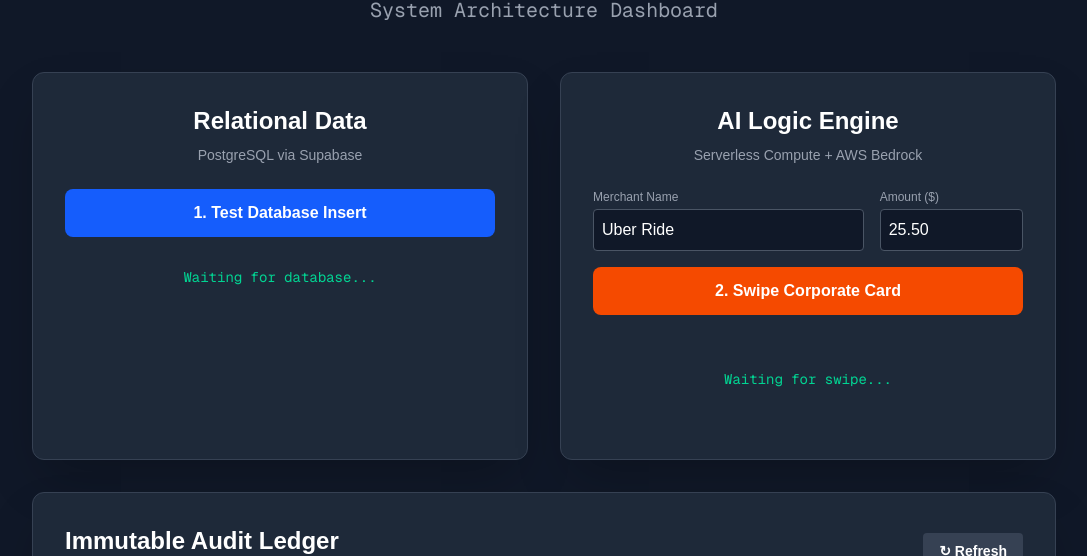
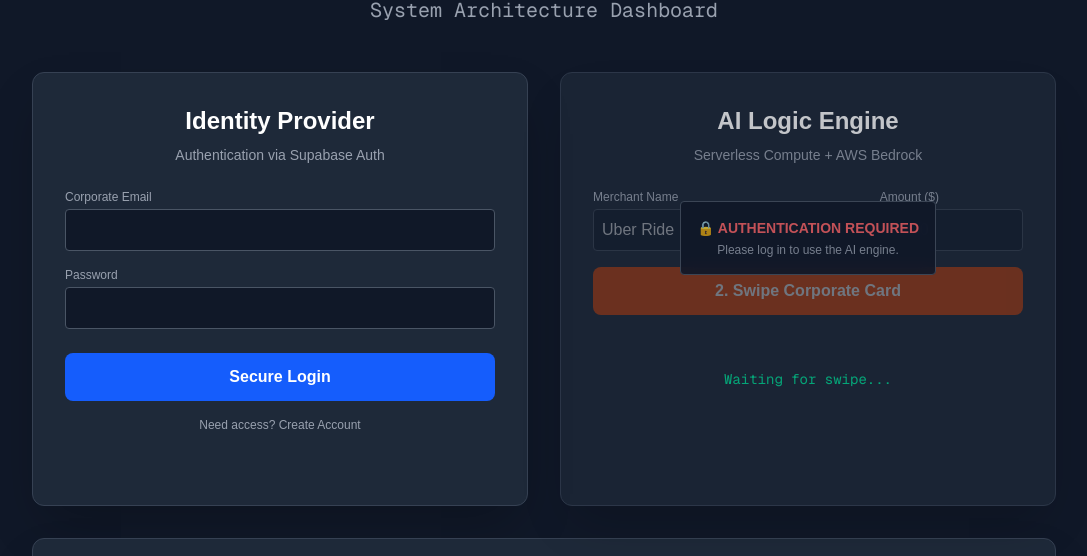
Before and after one commit to prajjwalsingh11/smartwallet-ai, a Next.js app: page / in a window 1280 px wide. Shown: the part 148-704 px from the top of the page, without its empty margins (96-1183 px from the left). Built offline with nearby package versions, Linux system fonts and the light colour scheme; no server answers.

Commit message:
Added Supabase User Authentication

```diff
--- a/app/page.tsx
+++ b/app/page.tsx
@@ -1,72 +1,115 @@
 "use client";
 
 import { useState, useEffect } from 'react';
-import { supabase } from '../utils/supabase';
+
+// Mocking the Supabase client so the Canvas preview can compile.
+// When pasting into your local VS Code, delete this mock object
+// and uncomment the import line below:
+// import { supabase } from '../utils/supabase';
+
+const supabase = {
+  auth: {
+    getSession: async () => ({ data: { session: null } }),
+    onAuthStateChange: (cb: any) => ({ data: { subscription: { unsubscribe: () => {} } } }),
+    signUp: async ({ email, password }: any) => ({ error: null }),
+    signInWithPassword: async ({ email, password }: any) => ({ error: null }),
+    signOut: async () => ({ error: null })
+  },
+  from: (table: string) => ({
+    insert: (data: any) => ({
+      select: async () => ({ data: [{ name: 'Prajjwal Singh' }], error: null })
+    })
+  })
+};
 
 export default function Home() {
-  const [dbStatus, setDbStatus] = useState("Waiting for database...");
+  // --- Auth State ---
+  const [user, setUser] = useState<any>(null);
+  const [email, setEmail] = useState('');
+  const [password, setPassword] = useState('');
+  const [isSignUp, setIsSignUp] = useState(false);
+  const [authLoading, setAuthLoading] = useState(false);
+  const [authMessage, setAuthMessage] = useState('');
+
+  // --- AWS & AI State ---
   const [awsStatus, setAwsStatus] = useState("Waiting for swipe...");
   const [aiDecision, setAiDecision] = useState("");
-
-  // Dynamic inputs state
   const [merchantInput, setMerchantInput] = useState("Uber Ride");
   const [amountInput, setAmountInput] = useState("25.50");
-
-  // New state for Audit Logs
   const [auditLogs, setAuditLogs] = useState<any[]>([]);
 
-  // Fetch logs as soon as the page loads
+  // --- Initialize: Check User Session & Fetch Logs ---
   useEffect(() => {
+    // 1. Check if user is already logged in
+    supabase.auth.getSession().then(({ data: { session } }) => {
+      setUser(session?.user ?? null);
+    });
+
+    // 2. Listen for login/logout events
+    const { data: { subscription } } = supabase.auth.onAuthStateChange((_event, session) => {
+      setUser(session?.user ?? null);
+    });
+
+    // 3. Fetch audit logs for the dashboard
     fetchAuditLogs();
+
+    return () => subscription.unsubscribe();
   }, []);
 
-  // --- GET Request: Fetch Logs ---
+  // --- Supabase Authentication Handlers ---
+  const handleAuth = async (e: React.FormEvent) => {
+    e.preventDefault();
+    setAuthLoading(true);
+    setAuthMessage("");
+
+    if (isSignUp) {
+      const { error } = await supabase.auth.signUp({ email, password });
+      if (error) setAuthMessage(`Error: ${error.message}`);
+      else setAuthMessage("Success! You can now log in.");
+    } else {
+      const { error } = await supabase.auth.signInWithPassword({ email, password });
+      if (error) setAuthMessage(`Error: ${error.message}`);
+      else setAuthMessage("Successfully logged in!");
+    }
+    setAuthLoading(false);
+  };
+
+  const handleSignOut = async () => {
+    await supabase.auth.signOut();
+    setAuthMessage("Logged out securely.");
+  };
+
+  // --- AWS Lambda (Fetch Logs) ---
   const fetchAuditLogs = async () => {
     const lambdaUrl = process.env.NEXT_PUBLIC_AWS_LAMBDA_URL;
     if (!lambdaUrl) return;
 
     try {
-      // A standard fetch defaults to a GET request
       const response = await fetch(lambdaUrl);
       const data = await response.json();
-      if (Array.isArray(data)) {
-        setAuditLogs(data);
-      }
+      if (Array.isArray(data)) setAuditLogs(data);
     } catch (error) {
       console.error("Failed to fetch logs:", error);
     }
   };
 
-  // --- 1. Supabase Database Test ---
-  const testDatabaseConnection = async () => {
-    setDbStatus("Connecting to Supabase...");
-    const { data, error } = await supabase
-      .from('users')
-      .insert([{ name: 'Prajjwal Singh', email: `prajjwal+${Date.now()}@smartwallet.com`, role: 'admin' }])
-      .select();
+  // --- AWS Lambda (Process Swipe) ---
+  const simulateCardSwipe = async () => {
+    if (!user) {
+      setAwsStatus("Access Denied: Please log in first.");
+      return;
+    }
 
-    if (error) setDbStatus(`DB Error: ${error.message}`);
-    else setDbStatus(`DB Success: User ${data[0].name} added!`);
-  };
-
-  // --- 2. AWS Lambda & Bedrock Test (POST Request) ---
-  const simulateCardSwipe = async () => {
     setAwsStatus("Analyzing transaction via AWS Bedrock...");
     setAiDecision("");
 
     const lambdaUrl = process.env.NEXT_PUBLIC_AWS_LAMBDA_URL;
-
-    if (!lambdaUrl) {
-      setAwsStatus("Error: AWS URL not found in .env.local");
-      return;
-    }
+    if (!lambdaUrl) return;
 
     try {
       const response = await fetch(lambdaUrl, {
         method: "POST",
-        headers: {
-          "Content-Type": "application/json"
-        },
+        headers: { "Content-Type": "application/json" },
         body: JSON.stringify({
           merchant: merchantInput,
           amount: parseFloat(amountInput) || 0
@@ -74,20 +117,15 @@ export default function Home() {
       });
 
       const data = await response.json();
-      console.log("AWS AI Response:", data);
 
       if (data && data.decision) {
         setAwsStatus(`Success! Merchant: ${data.merchantAnalyzed} ($${data.amountProcessed})`);
         setAiDecision(`AI Engine: ${data.decision}`);
-
-        // Refresh the ledger to show the new transaction immediately!
-        fetchAuditLogs();
+        fetchAuditLogs(); // Refresh ledger
       } else {
         setAwsStatus(`Received anomaly: ${JSON.stringify(data).substring(0, 60)}...`);
       }
-
     } catch (error: any) {
-      console.error("AWS Network Error:", error);
       setAwsStatus(`Network Error: ${error.message}`);
     }
   };
@@ -101,25 +139,76 @@ export default function Home() {
 
       <div className="grid grid-cols-1 md:grid-cols-2 gap-8 w-full max-w-5xl">
 
-        {/* Supabase Panel */}
+        {/* --- 1. Supabase Auth Panel --- */}
         <div className="bg-gray-800 p-8 rounded-xl border border-gray-700 shadow-2xl flex flex-col items-center">
-          <h3 className="text-2xl font-bold mb-2">Relational Data</h3>
-          <p className="text-sm text-gray-400 mb-6">PostgreSQL via Supabase</p>
-          <button
-            onClick={testDatabaseConnection}
-            className="px-6 py-3 w-full bg-blue-600 hover:bg-blue-500 rounded-lg font-bold transition-all active:scale-95 mb-4"
-          >
-            1. Test Database Insert
-          </button>
-          <p className="text-sm font-mono text-emerald-400 text-center h-12 flex items-center justify-center">
-            {dbStatus}
+          <h3 className="text-2xl font-bold mb-2">Identity Provider</h3>
+          <p className="text-sm text-gray-400 mb-6">Authentication via Supabase Auth</p>
+
+          {user ? (
+            <div className="w-full flex flex-col items-center bg-gray-900 p-6 rounded border border-emerald-900/50">
+              <div className="h-16 w-16 bg-emerald-900/50 rounded-full flex items-center justify-center mb-4 border border-emerald-500">
+                <span className="text-2xl">👤</span>
+              </div>
+              <p className="text-emerald-400 font-bold mb-1">Authenticated Employee</p>
+              <p className="text-gray-400 text-sm mb-6">{user.email}</p>
+              <button
+                onClick={handleSignOut}
+                className="px-6 py-2 w-full bg-gray-700 hover:bg-gray-600 rounded font-bold transition-all active:scale-95 text-sm"
+              >
+                Sign Out
+              </button>
+            </div>
+          ) : (
+            <form onSubmit={handleAuth} className="w-full">
+              <div className="mb-4">
+                <label className="block text-xs text-gray-400 mb-1">Corporate Email</label>
+                <input
+                  type="email"
+                  required
+                  value={email}
+                  onChange={(e) => setEmail(e.target.value)}
+                  className="w-full bg-gray-900 border border-gray-600 rounded p-2 text-white focus:outline-none focus:border-blue-500"
+                />
+              </div>
+              <div className="mb-6">
+                <label className="block text-xs text-gray-400 mb-1">Password</label>
+                <input
+                  type="password"
+                  required
+                  value={password}
+                  onChange={(e) => setPassword(e.target.value)}
+                  className="w-full bg-gray-900 border border-gray-600 rounded p-2 text-white focus:outline-none focus:border-blue-500"
+                />
+              </div>
+              <button
+                type="submit"
+                disabled={authLoading}
+                className="px-6 py-3 w-full bg-blue-600 hover:bg-blue-500 rounded-lg font-bold transition-all active:scale-95 mb-4 disabled:opacity-50"
+              >
+                {authLoading ? "Processing..." : (isSignUp ? "Create Account" : "Secure Login")}
+              </button>
+              <p className="text-xs text-center text-gray-400 cursor-pointer hover:text-blue-400" onClick={() => setIsSignUp(!isSignUp)}>
+                {isSignUp ? "Already have an account? Sign In" : "Need access? Create Account"}
+              </p>
+            </form>
+          )}
+
+          <p className={`text-sm font-mono mt-4 text-center h-6 ${authMessage.includes('Error') ? 'text-red-400' : 'text-emerald-400'}`}>
+            {authMessage}
           </p>
         </div>
 
-        {/* AWS Lambda + Bedrock Panel */}
-        <div className="bg-gray-800 p-8 rounded-xl border border-gray-700 shadow-2xl flex flex-col items-center text-center">
+        {/* --- 2. AWS Lambda + Bedrock Panel --- */}
+        <div className={`bg-gray-800 p-8 rounded-xl border ${user ? 'border-orange-900/50' : 'border-gray-700 opacity-75'} shadow-2xl flex flex-col items-center text-center transition-all`}>
           <h3 className="text-2xl font-bold mb-2">AI Logic Engine</h3>
           <p className="text-sm text-gray-400 mb-6">Serverless Compute + AWS Bedrock</p>
+
+          {!user && (
+            <div className="absolute mt-24 bg-gray-900/90 p-4 rounded border border-gray-600 backdrop-blur-sm z-10">
+              <p className="text-red-400 font-bold text-sm">🔒 AUTHENTICATION REQUIRED</p>
+              <p className="text-xs text-gray-400 mt-1">Please log in to use the AI engine.</p>
+            </div>
+          )}
 
           {/* Dynamic Inputs */}
           <div className="flex gap-4 w-full mb-4">
@@ -127,25 +216,28 @@ export default function Home() {
               <label className="block text-xs text-gray-400 mb-1 text-left">Merchant Name</label>
               <input
                 type="text"
+                disabled={!user}
                 value={merchantInput}
                 onChange={(e) => setMerchantInput(e.target.value)}
-                className="w-full bg-gray-900 border border-gray-600 rounded p-2 text-white focus:outline-none focus:border-orange-500"
+                className="w-full bg-gray-900 border border-gray-600 rounded p-2 text-white focus:outline-none focus:border-orange-500 disabled:opacity-50"
               />
             </div>
             <div className="w-1/3">
               <label className="block text-xs text-gray-400 mb-1 text-left">Amount ($)</label>
               <input
                 type="number"
+                disabled={!user}
                 value={amountInput}
                 onChange={(e) => setAmountInput(e.target.value)}
-                className="w-full bg-gray-900 border border-gray-600 rounded p-2 text-white focus:outline-none focus:border-orange-500"
+                className="w-full bg-gray-900 border border-gray-600 rounded p-2 text-white focus:outline-none focus:border-orange-500 disabled:opacity-50"
               />
             </div>
           </div>
 
           <button
             onClick={simulateCardSwipe}
-            className="px-6 py-3 w-full bg-orange-600 hover:bg-orange-500 rounded-lg font-bold transition-all active:scale-95 mb-4"
+            disabled={!user}
+            className="px-6 py-3 w-full bg-orange-600 hover:bg-orange-500 rounded-lg font-bold transition-all active:scale-95 mb-4 disabled:opacity-50 disabled:cursor-not-allowed"
           >
             2. Swipe Corporate Card
           </button>
```
